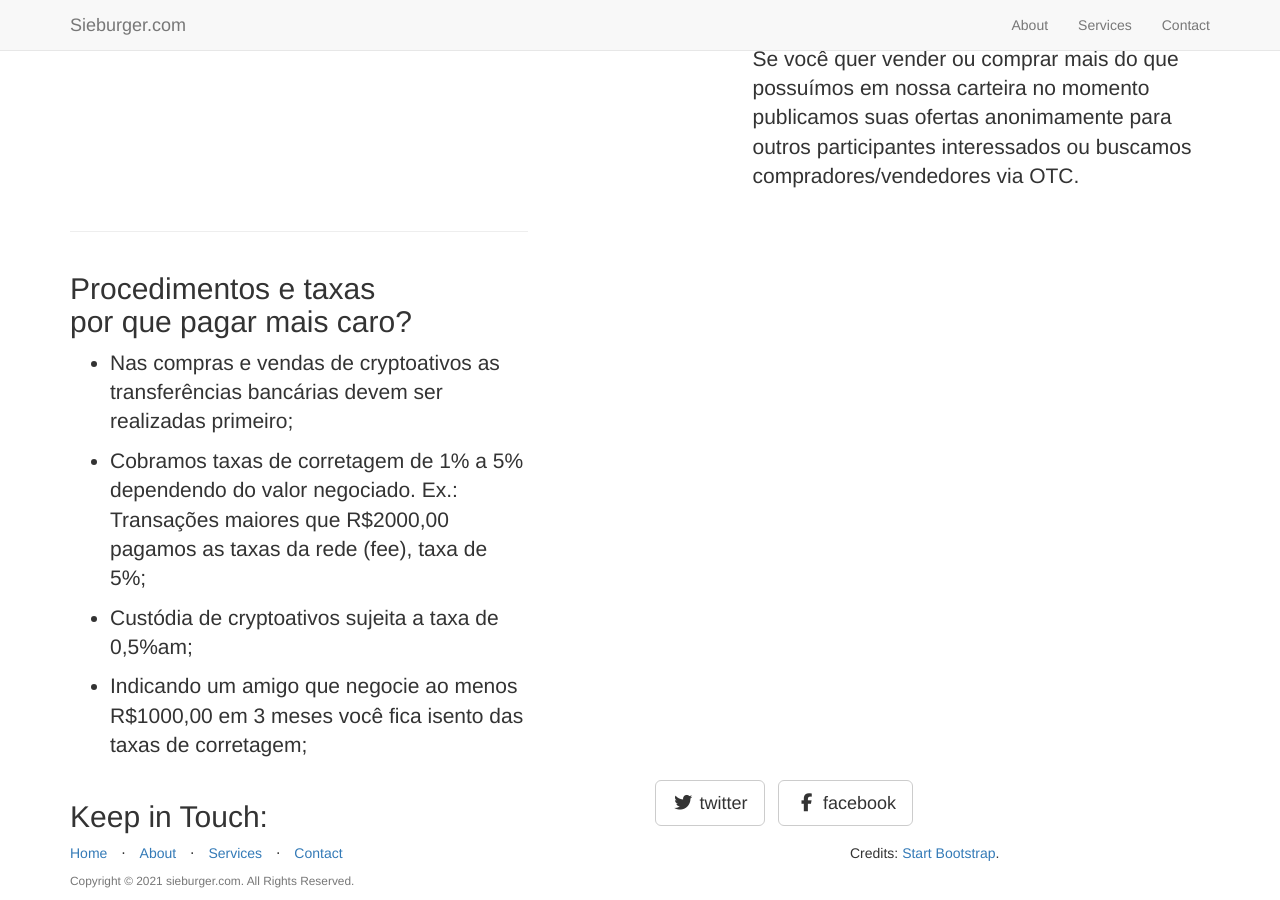
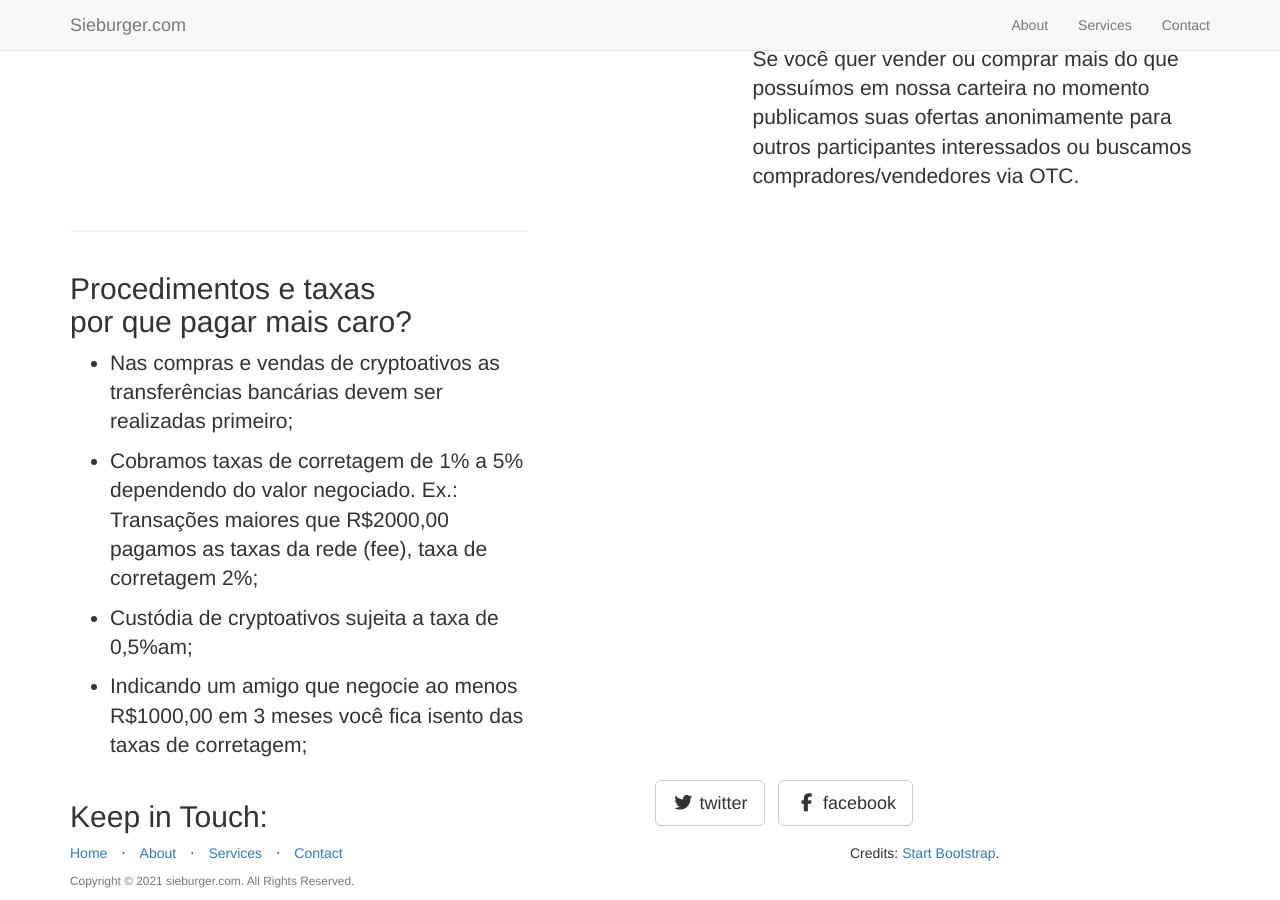
Before and after one commit to sieburger/sieburger.github.io, a Jekyll site: the page built from _posts/2014-09-23-services-3.markdown, in a window 1280 px wide and 900 px high, scrolled down 1605 px. Built offline with Jekyll 4.4.1, drawn with Linux system fonts in a browser that asks for light colours; nearby versions of some CDN libraries; some web fonts are replaced; library files that are not in the unit come from our copies.

Commit message:
Update 2014-09-23-services-3.markdown

```diff
--- a/_posts/2014-09-23-services-3.markdown
+++ b/_posts/2014-09-23-services-3.markdown
@@ -7,7 +7,7 @@ description: |
 ---
  * Nas compras e vendas de cryptoativos as transferências bancárias devem ser realizadas primeiro;<br>
 
-* Cobramos taxas de corretagem de 1% a 5% dependendo do valor negociado. Ex.: Transações maiores que R$2000,00 pagamos as taxas da rede (fee), taxa de 5%;<br>
+* Cobramos taxas de corretagem de 1% a 5% dependendo do valor negociado. Ex.: Transações maiores que R$2000,00 pagamos as taxas da rede (fee), taxa de corretagem 2%;<br>
 
 * Custódia de cryptoativos sujeita a taxa de 0,5%am;<br>
 
```
